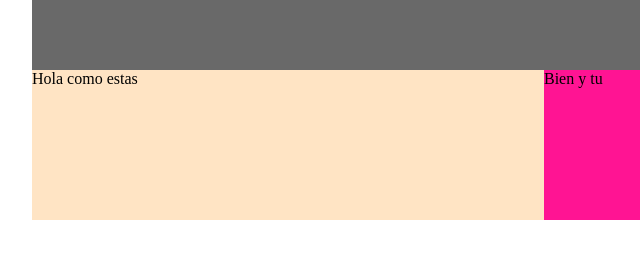
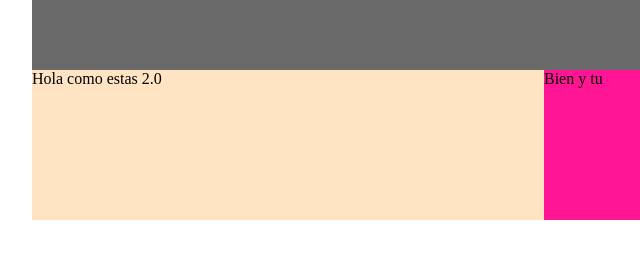
Before and after one commit to HannohMontano/prueba, a plain HTML site: page index.html in a window 1280 px wide. Shown: the part 230-488 px from the top of the page, 96-736 px from the left. Drawn offline with Linux system fonts and the light colour scheme.

Commit message:
Version de html

```diff
--- a/index.html
+++ b/index.html
@@ -12,7 +12,7 @@
     <main class="container">
         <div class="c1"></div>
         <div class="c2">
-            <div class="c3">Hola como estas</div>
+            <div class="c3">Hola como estas 2.0</div>
             <div class="c4">Bien y tu</div>
         </div>
 
```
